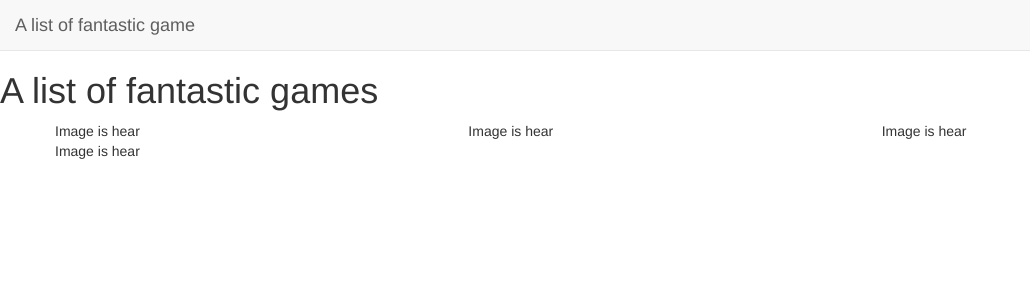
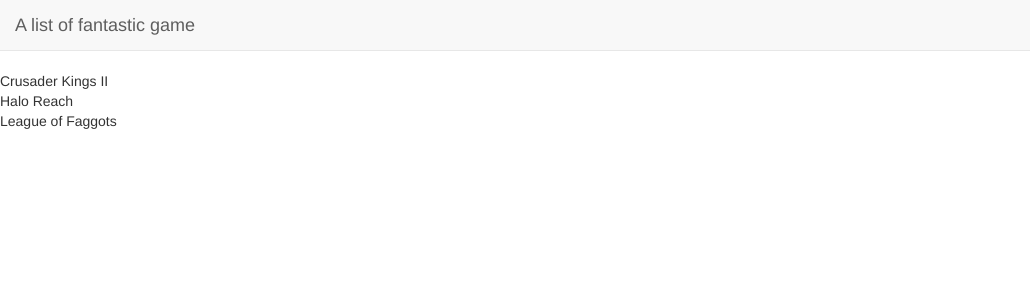
Before and after one commit to Reto411/gameLibrary, an Angular app in the folder GameLibrary/: page /dashboard in a window 1280 px wide. Shown: the top 300 px of the page, without its empty margins (0-1030 px from the left). Built offline with nearby package versions, Linux system fonts and the light colour scheme.

Commit message:
Add Some components and routings and service

```diff
--- a/GameLibrary/src/app/app.component.html
+++ b/GameLibrary/src/app/app.component.html
@@ -1,11 +1 @@
-<!--The whole content below can be removed with the new code.-->
-<div>
-  <h1>
-    {{title}}
-  </h1>
-</div>
-<div>
-  <ul *ngFor="let game of GameComponents">
-    <app-game></app-game>
-  </ul>
-</div>
+<router-outlet></router-outlet>
--- a/GameLibrary/src/app/app.component.ts
+++ b/GameLibrary/src/app/app.component.ts
@@ -1,20 +1,13 @@
 import { Component } from '@angular/core';
-import {GameComponent} from "./game/game.component";
-
-const GAMES: GameComponent = [
-  {},
-  {},
-  {},
-  {},
-];
+import {GameService} from "./game/game.service";
 
 
 @Component({
   selector: 'app-root',
   templateUrl: './app.component.html',
-  styleUrls: ['./app.component.css']
+  styleUrls: ['./app.component.css'],
+  providers: [GameService]
 })
 export class AppComponent {
-  title = 'A list of fantastic games';
-  GameComponents = GAMES;
+
 }
--- /dev/null
+++ b/GameLibrary/src/app/dashboard/dashboard.component.html
@@ -0,0 +1,3 @@
+<div *ngFor="let game of games" class="col-1-4">
+  {{ game.name }}
+</div>
--- /dev/null
+++ b/GameLibrary/src/app/dashboard/dashboard.component.ts
@@ -0,0 +1,19 @@
+import { Component, OnInit } from '@angular/core';
+import { Game } from '../game/game.model';
+import { GameService } from '../game/game.service';
+
+@Component({
+  selector: 'app-dashboard',
+  templateUrl: './dashboard.component.html',
+  styleUrls: ['./dashboard.component.css']
+})
+export class DashboardComponent implements OnInit {
+  games: Game[] = [];
+
+  constructor(private gameService: GameService) { }
+
+  ngOnInit(): void {
+    this.gameService.getGames().then(games => this.games = games);
+  }
+
+}
--- a/GameLibrary/src/app/game/game.component.html
+++ /dev/null
@@ -1,4 +0,0 @@
-<div class="col-lg-4 borders">
-  Image is hear
-  <img src="">
-</div>
--- /dev/null
+++ b/GameLibrary/src/app/game/game.model.ts
@@ -0,0 +1,4 @@
+export class Game {
+  id: number;
+  name: string;
+}
--- /dev/null
+++ b/GameLibrary/src/app/game/game.service.ts
@@ -0,0 +1,15 @@
+import { Injectable } from '@angular/core';
+import { Game } from './game.model';
+
+const GAMESMOCKS: Game[] = [
+  {id: 1, name:"Crusader Kings II"},
+  {id: 2, name:"Halo Reach"},
+  {id: 3, name:"League of Faggots"}
+];
+
+@Injectable()
+export class GameService {
+  getGames(): Promise<Game[]> {
+    return Promise.resolve(GAMESMOCKS);
+  }
+}
```
Also changed, not shown: GameLibrary/src/app/app-routing/app-routing.module.ts (added, +18 -0 lines), GameLibrary/src/app/app.module.ts (+5 -3 lines), GameLibrary/src/app/game/game.component.ts (deleted, +0 -12 lines), GameLibrary/src/app/dashboard/dashboard.component.css (added), 2 other files (tests, documents, lock files or other folders).
